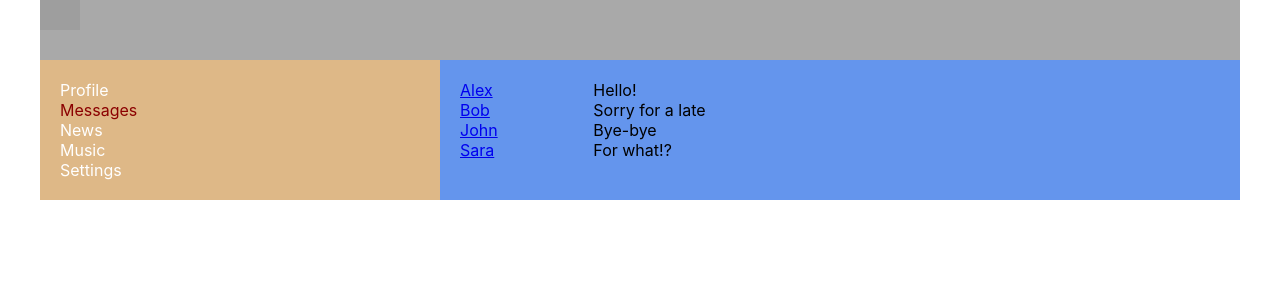
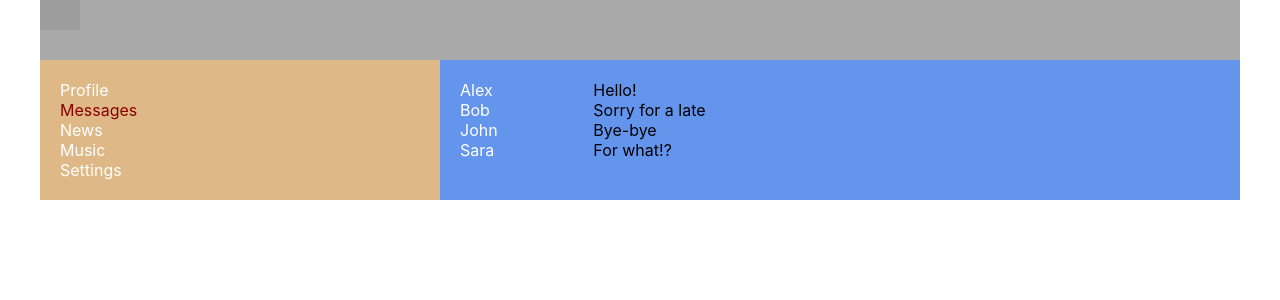
Before and after one commit to martnemov/reactWayOfSamurai, a React (Create React App) app: page /dialogs in a window 1280 px wide. Shown: the top 300 px of the page. Built offline with nearby package versions, Linux system fonts and the light colour scheme; grey boxes are pictures that could not be loaded.

Commit message:
finish 26 lessons

```diff
--- a/src/components/Dialogs/Dialogs.jsx
+++ b/src/components/Dialogs/Dialogs.jsx
@@ -4,7 +4,9 @@ import {NavLink} from "react-router-dom";
 
 const Companions = (props) => {
     return <div className={style.companion}>
-        <NavLink to={'/dialogs/' + props.id}>{props.name}</NavLink>
+        <NavLink to={"/dialogs/" + props.id}
+                 className={navData => navData.isActive ? style.companionActive : style.companion}>
+            {props.name}</NavLink>
     </div>
 }
 
@@ -13,36 +15,25 @@ const Message = (props) => {
 }
 
 const Dialogs = () => {
-    let companionsData = [
-        {id: 1, name: 'Alex'},
-        {id: 2, name: 'Bob'},
-        {id: 3, name: 'John'},
-        {id: 4, name: 'Sara'},
-    ]
+    let companionsData = [{id: 1, name: 'Alex'}, {id: 2, name: 'Bob'}, {id: 3, name: 'John'}, {id: 4, name: 'Sara'},]
 
-    let messagesData = [
-        {id: 1, message: 'Hello!'},
-        {id: 2, message: 'Sorry for a late'},
-        {id: 3, message: 'Bye-bye'},
-        {id: 4, message: 'For what!?'},
-    ]
-    return (
-        <div className={style.dialogs}>
+    let messagesData = [{id: 1, text: 'Hello!'}, {id: 2, text: 'Sorry for a late'}, {id: 3, text: 'Bye-bye'}, {
+        id: 4,
+        text: 'For what!?'
+    },]
+
+    let companionsElements = companionsData.map(companion => <Companions id={companion.id} name={companion.name}/>)
+
+    let messagesElements = messagesData.map(message => <Message id={message.id} message={message.text}/>)
+
+    return (<div className={style.dialogs}>
             <div className={style.companions}>
-                <Companions/>
-                <Companions id={companionsData[0].id} name={companionsData[0].name}/>
-                <Companions id={companionsData[1].id} name={companionsData[1].name}/>
-                <Companions id={companionsData[2].id} name={companionsData[2].name}/>
-                <Companions id={companionsData[3].id} name={companionsData[3].name}/>
+                {companionsElements}
             </div>
             <div className={style.messages}>
-                <Message id={messagesData[0].id} message={messagesData[0].message}/>
-                <Message id={messagesData[1].id} message={messagesData[1].message}/>
-                <Message id={messagesData[2].id} message={messagesData[2].message}/>
-                <Message id={messagesData[3].id} message={messagesData[3].message}/>
+                {messagesElements}
             </div>
-        </div>
-    )
+        </div>)
 }
 
 export default Dialogs;
--- a/src/components/Dialogs/Dialogs.module.css
+++ b/src/components/Dialogs/Dialogs.module.css
@@ -13,6 +13,13 @@
 }
 
 .companion {
+    text-decoration: none;
+    color: white;
+}
+
+.companionActive{
+    text-decoration: none;
+    color: red;
 }
 
 .message {
--- a/src/components/Profile/MyPosts/MyPosts.jsx
+++ b/src/components/Profile/MyPosts/MyPosts.jsx
@@ -7,6 +7,10 @@ const MyPosts = () => {
         {message: 'Hello, world!', likes: 12},
         {message: 'My first post', likes: 22},
     ]
+
+    let postsElements = postsData.map(post => <Post message={post.message} likes={post.likes}/>
+    )
+
     return <div className={style.postsBox}>
         <div>
             <h3>My Posts</h3>
@@ -18,8 +22,7 @@ const MyPosts = () => {
             </div>
         </div>
         <div className={style.posts}>
-            <Post message={postsData[0].message} likes={postsData[0].likes}/>
-            <Post message={postsData[1].message} likes={postsData[1].likes}/>
+            {postsElements}
         </div>
     </div>
 }
```
